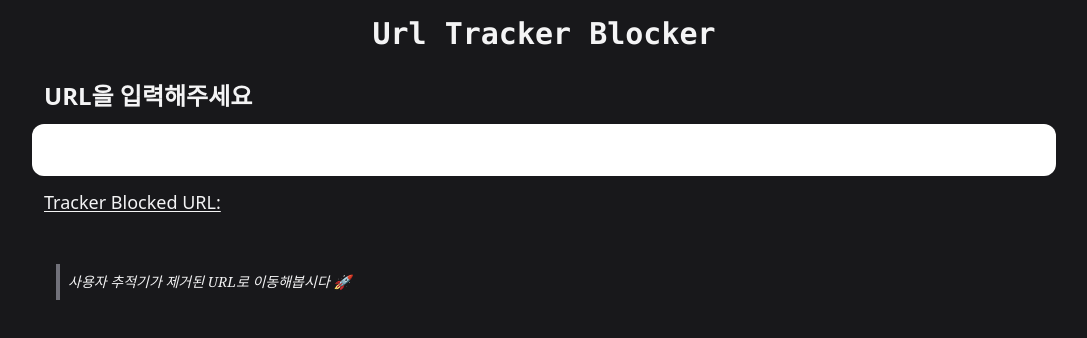
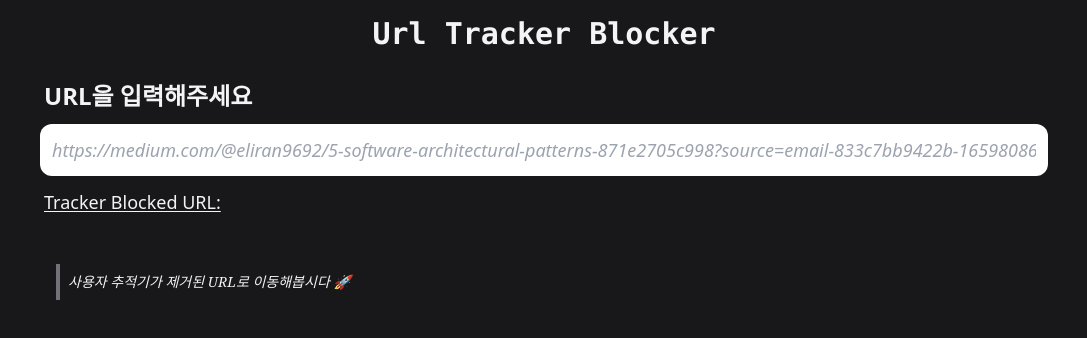
Before and after one commit to gitgitWi/micro-projects, a Next.js app: page /project/url-tracker-blocker in a window 1280 px wide. Shown: the top 338 px of the page, without its empty margins (96-1183 px from the left). Built offline with nearby package versions, Linux system fonts and the light colour scheme.

Commit message:
feat (components) 유효한 url인 경우 엔터키로 바로 이동

```diff
--- a/src/pages/project/styles.module.scss
+++ b/src/pages/project/styles.module.scss
@@ -30,9 +30,10 @@
   }
 
   .textInput {
-    @apply w-full p-3 rounded-xl
+    @apply w-[calc(100%-1rem)] mx-2 p-3 rounded-xl
       font-medium text-lg text-zinc-900/90 outline-none
-      selection:bg-zinc-600 selection:text-zinc-100;
+      selection:bg-zinc-600 selection:text-zinc-100
+      placeholder:italic placeholder:font-light;
   }
 
   .textsWrapper {
--- a/src/pages/project/url-tracker-blocker.tsx
+++ b/src/pages/project/url-tracker-blocker.tsx
@@ -1,9 +1,12 @@
-import { ChangeEventHandler, useEffect, useRef, useState } from 'react';
+import { ChangeEventHandler, KeyboardEventHandler, useEffect, useRef, useState } from 'react';
 
 import { blockerHostClassifier } from '../../utils/blocker-host-classifier';
 import styles from './styles.module.scss';
 
+// TODO: constants 파일 분리
 const DEFAULT_DESCRIPTION = `사용자 추적기가 제거된 URL로 이동해봅시다 🚀`;
+const SAMPLE_URL =
+  'https://medium.com/@eliran9692/5-software-architectural-patterns-871e2705c998?source=email-833c7bb9422b-1659808673620-digest.reader-5517fd7b58a6-871e2705c998----0-1------------------469522cf_e322_43b5_b77d_5ca1a56ef975-31';
 
 const urlValidator = (url: string) => {
   return /^(http)(s)?:\/\/\S+\.\S+/.test(url);
@@ -16,6 +19,8 @@ const copyToClipboard = async (url: string) => {
 /** @todo 컴포넌트 분리 */
 const UrlTrackerBlocker = () => {
   const urlInputRef = useRef<HTMLInputElement>(null);
+  const validUrlAnchorRef = useRef<HTMLAnchorElement>(null);
+
   const [url, setUrl] = useState<string>('');
   const [isValidUrl, setIsValidUrl] = useState<boolean>(false);
 
@@ -49,6 +54,12 @@ const UrlTrackerBlocker = () => {
     // TODO: 리스트 추가
   };
 
+  const handleInputKeyUp: KeyboardEventHandler<HTMLInputElement> = (e) => {
+    if (e.key.toLowerCase() === 'enter' && isValidUrl) {
+      validUrlAnchorRef.current?.click();
+    }
+  };
+
   useEffect(() => {
     urlInputRef.current?.focus();
   }, [urlInputRef]);
@@ -72,7 +83,9 @@ const UrlTrackerBlocker = () => {
           type="text"
           ref={urlInputRef}
           onChange={handleInputTextChange}
+          onKeyUp={handleInputKeyUp}
           className={styles.textInput}
+          placeholder={SAMPLE_URL}
         />
 
         <div className={styles.textsWrapper}>
@@ -80,7 +93,13 @@ const UrlTrackerBlocker = () => {
             Tracker Blocked URL:
             <br />
             {url && isValidUrl ? (
-              <a className={styles.textChanged} href={url} target="_blank" rel="noreferrer">
+              <a
+                className={styles.textChanged}
+                href={url}
+                target="_blank"
+                rel="noreferrer"
+                ref={validUrlAnchorRef}
+              >
                 {url}
               </a>
             ) : (
```
